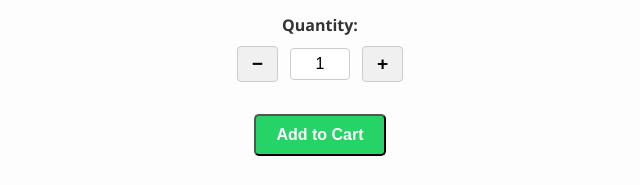
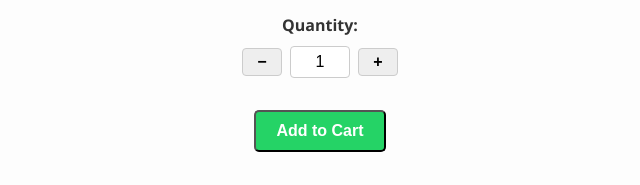
Before and after one commit to sahasra-r/TM-GOLD-SITE, a plain HTML site: page product1.html in a window 1280 px wide. Shown: the part 801-986 px from the top of the page, 320-960 px from the left. Drawn offline with Linux system fonts and the light colour scheme.

Commit message:
cart css

```diff
--- a/style.css
+++ b/style.css
@@ -470,6 +470,34 @@ nav a:hover {
   }
 }
 
+  .remove-btn {
+    background-color: #e74c3c;
+    color: white;
+    border: none;
+    margin-top: 10px;
+    padding: 8px 14px;
+    border-radius: 6px;
+    cursor: pointer;
+  }
+
+  .quantity-controls {
+    display: flex;
+    justify-content: center;
+    align-items: center;
+    gap: 8px;
+    margin-top: 8px;
+  }
+
+  .quantity-controls button {
+    padding: 4px 10px;
+    font-size: 16px;
+    border-radius: 4px;
+    border: 1px solid #ccc;
+    background-color: #eee;
+    cursor: pointer;
+  }
+
+
 /* === Responsive === */
 @media (max-width: 768px) {
   .overlay-text {
```
